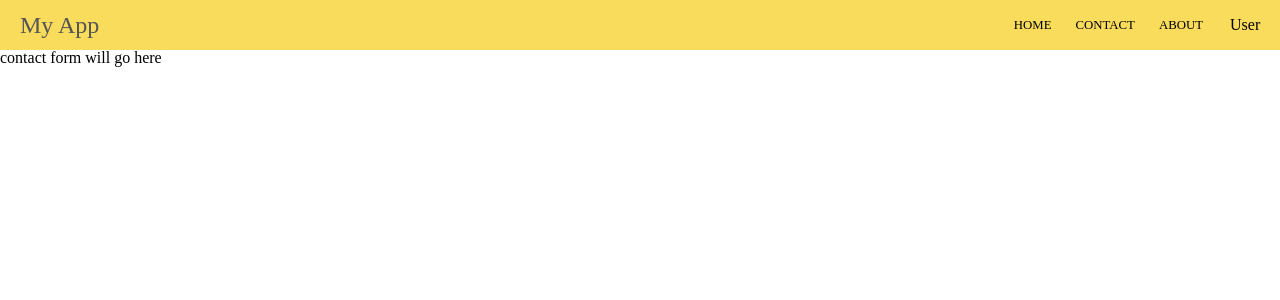
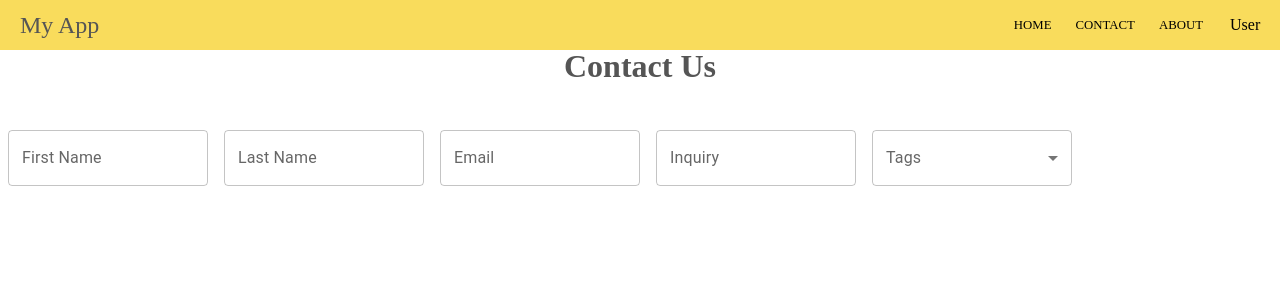
Before and after one commit to Kevin-Roney/React-Template, a React app: page /contact in a window 1280 px wide. Shown: the top 300 px of the page. Built offline with nearby package versions, Linux system fonts and the light colour scheme.

Commit message:
completed initial layout with mui form and global css variables

```diff
--- a/package.json
+++ b/package.json
@@ -58,6 +58,9 @@
     "webpack-dev-server": "^4.9.3"
   },
   "dependencies": {
+    "@emotion/react": "^11.9.3",
+    "@emotion/styled": "^11.9.3",
+    "@mui/material": "^5.9.2",
     "classnames": "^2.3.1",
     "react": "^18.2.0",
     "react-dom": "^18.2.0",
--- /dev/null
+++ b/src/components/Contact/Contact.css
@@ -0,0 +1,11 @@
+.Home {
+  display: grid;
+  grid-template-rows: 1fr 1fr;
+
+  h1 {
+    font-size: 2rem;
+    font-weight: bold;
+    margin: 0;
+    padding: 0;
+  }
+}
--- a/src/components/Contact/Contact.jsx
+++ b/src/components/Contact/Contact.jsx
@@ -1,3 +1,134 @@
+import styles from './Contact.css';
+import Box from '@mui/material/Box';
+import TextField from '@mui/material/TextField';
+import OutlinedInput from '@mui/material/OutlinedInput';
+import InputLabel from '@mui/material/InputLabel';
+import MenuItem from '@mui/material/MenuItem';
+import FormControl from '@mui/material/FormControl';
+import Select from '@mui/material/Select';
+import Chip from '@mui/material/Chip';
+import { useTheme } from '@mui/material/styles';
+import { useState } from 'react';
+
+
 export default function Contact() {
-  return <p>contact form will go here</p>;
+  const theme = useTheme();
+  const [inquiryForm, setInquiryForm] = useState({
+    firstName: '',
+    lastName: '',
+    email: '',
+    inquiry: '',
+    tags: [],
+  });
+  const ITEM_HEIGHT = 48;
+  const ITEM_PADDING_TOP = 8;
+  const MenuProps = {
+    PaperProps: {
+      style: {
+        maxHeight: ITEM_HEIGHT * 4.5 + ITEM_PADDING_TOP,
+        width: 250,
+      },
+    },
+  };
+  const tags = [
+    'design',
+    'consultation',
+    'ecommerce',
+    'backend',
+    'frontend'
+  ];
+
+  function getStyles(tag, inquiryForm, theme) {
+    return {
+      fontWeight:
+      inquiryForm.tags.indexOf(tag) === -1
+        ? theme.typography.fontWeightRegular
+        : theme.typography.fontWeightMedium,
+    };
+  }
+  function handleChange(event) {
+    const {
+      target: { value },
+    } = event;
+    inquiryForm.tags.push(
+      // On autofill we get a stringified value.
+      typeof value === 'string' ? value.split(',') : value,
+    );
+  }
+
+  return <div className={styles.Home}>
+    <h1>Contact Us</h1>
+    <Box
+      component="form"
+      sx={{
+        '& > :not(style)': { m: 1, width: '25ch' },
+      }}
+      noValidate
+      autoComplete="off"
+    >
+      <TextField
+        id="outlined-basic"
+        label="First Name"
+        variant="outlined"
+        value={inquiryForm.firstName}
+        onChange={(e) =>
+          setInquiryForm({ ...inquiryForm, firstName: e.target.value })}
+      />
+      <TextField
+        id="outlined-basic"
+        label="Last Name"
+        variant="outlined"
+        value={inquiryForm.lastName}
+        onChange={(e) =>
+          setInquiryForm({ ...inquiryForm, lastName: e.target.value })}
+      />
+      <TextField
+        id="outlined-basic"
+        label="Email"
+        variant="outlined"
+        value={inquiryForm.email}
+        onChange={(e) =>
+          setInquiryForm({ ...inquiryForm, email: e.target.value })}
+      />
+      <TextField
+        id="outlined-textarea"
+        label="Inquiry"
+        placeholder="Placeholder"
+        multiline
+        maxRows={6}
+        value={inquiryForm.inquiry}
+        onChange={(e) =>
+          setInquiryForm({ ...inquiryForm, inquiry: e.target.value })}
+      />
+      <FormControl sx={{ m: 1, width: 300 }}>
+        <InputLabel id="demo-multiple-chip-label">Tags</InputLabel>
+        <Select
+          labelId="demo-multiple-chip-label"
+          id="demo-multiple-chip"
+          multiple
+          value={inquiryForm.tags}
+          onChange={handleChange}
+          input={<OutlinedInput id="select-multiple-chip" label="tags" />}
+          renderValue={(selected) => (
+            <Box sx={{ display: 'flex', flexWrap: 'wrap', gap: 0.5 }}>
+              {selected.map((value) => (
+                <Chip key={value} label={value} />
+              ))}
+            </Box>
+          )}
+          MenuProps={MenuProps}
+        >
+          {tags.map((tag) => (
+            <MenuItem
+              key={tag}
+              value={tag}
+              style={getStyles(tag, inquiryForm, theme)}
+            >
+              {tag}
+            </MenuItem>
+          ))}
+        </Select>
+      </FormControl>
+    </Box>
+  </div>  ;
 }
```
Also changed, not shown: 1 other file (tests, documents, lock files or other folders).
